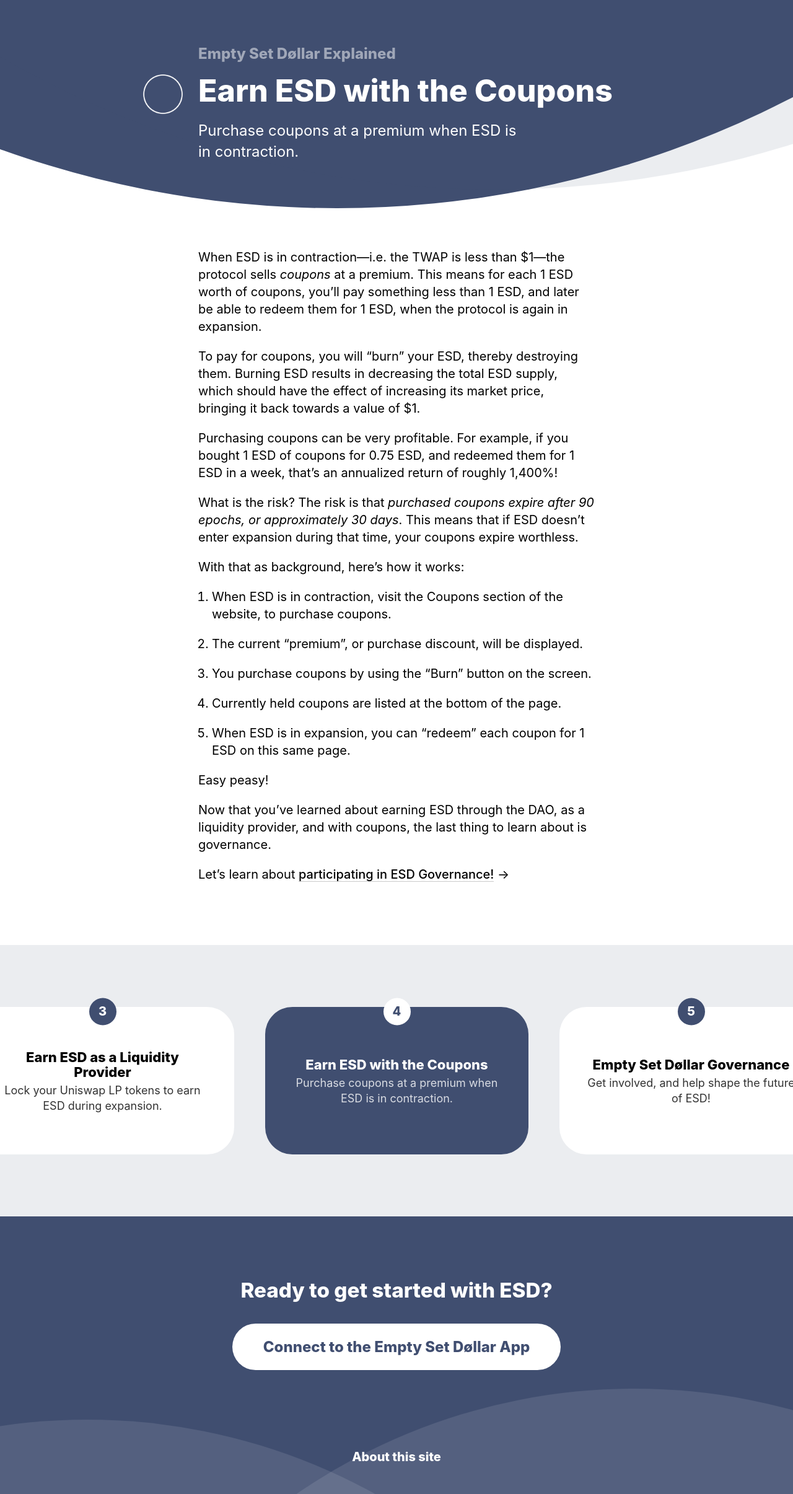
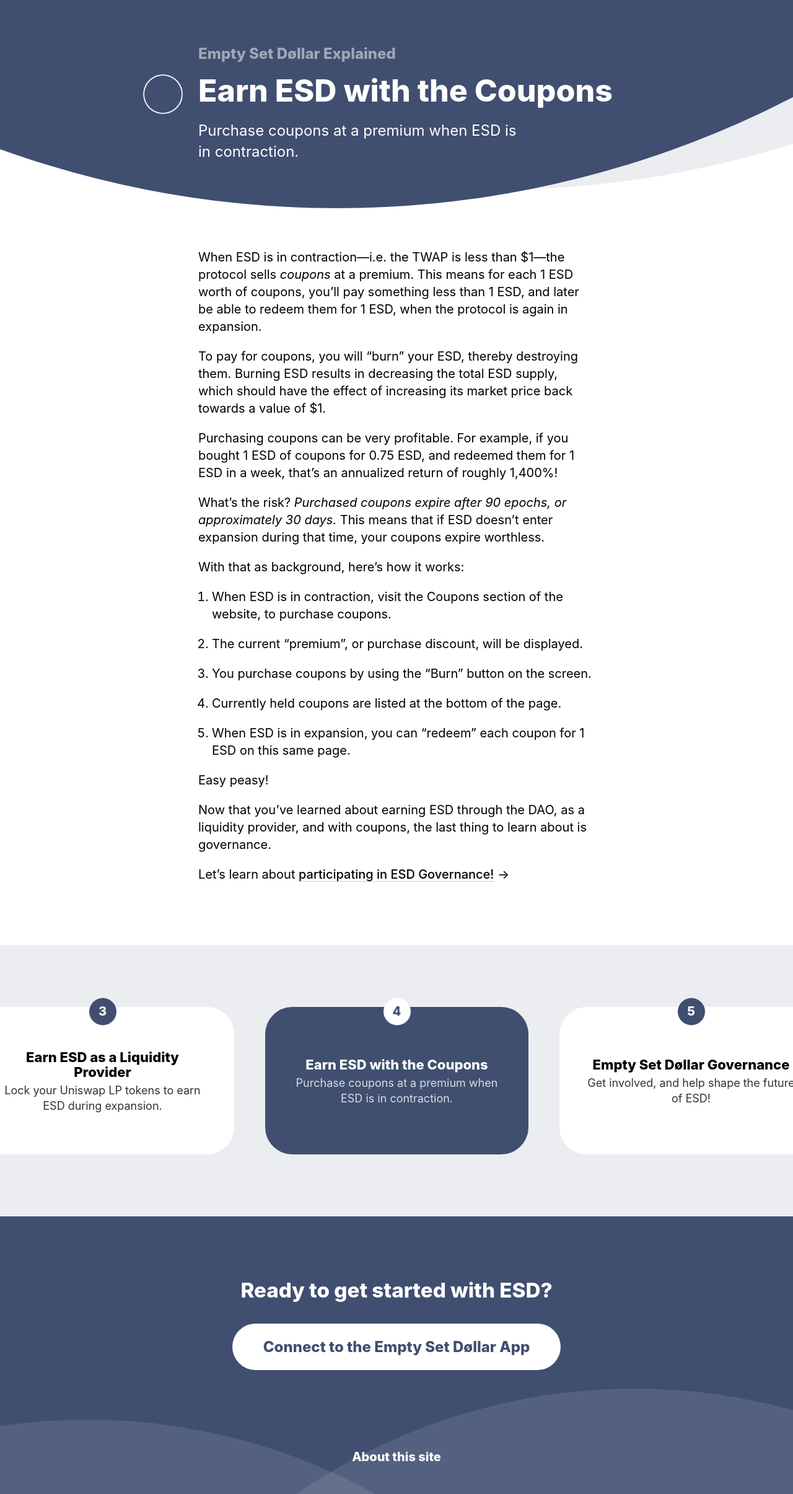
Before and after one commit to dafacto/esd-fyi, a Jekyll site: the page built from _reasons/04_coupons.md, in a window 1280 px wide. Shown: the whole page at 62% size. Built offline with Jekyll 4.4.1, drawn with Linux system fonts in a browser that asks for light colours.

Commit message:
Coupons update

```diff
--- a/_reasons/04_coupons.md
+++ b/_reasons/04_coupons.md
@@ -6,11 +6,11 @@ intro: Purchase coupons at a premium when ESD is in contraction.
 
 When ESD is in contraction—i.e. the TWAP is less than $1—the protocol sells *coupons* at a premium. This means for each 1 ESD worth of coupons, you’ll pay something less than 1 ESD, and later be able to redeem them for 1 ESD, when the protocol is again in expansion.
 
-To pay for coupons, you will “burn” your ESD, thereby destroying them. Burning ESD results in decreasing the total ESD supply, which should have the effect of increasing its market price, bringing it back towards a value of $1.
+To pay for coupons, you will “burn” your ESD, thereby destroying them. Burning ESD results in decreasing the total ESD supply, which should have the effect of increasing its market price back towards a value of $1.
 
 Purchasing coupons can be very profitable. For example, if you bought 1 ESD of coupons for 0.75 ESD, and redeemed them for 1 ESD in a week, that’s an annualized return of roughly 1,400%!
 
-What is the risk? The risk is that *purchased coupons expire after 90 epochs, or approximately 30 days*. This means that if ESD doesn’t enter expansion during that time, your coupons expire worthless.
+What’s the risk? *Purchased coupons expire after 90 epochs, or approximately 30 days.* This means that if ESD doesn’t enter expansion during that time, your coupons expire worthless.
 
 With that as background, here’s how it works:
 
```
